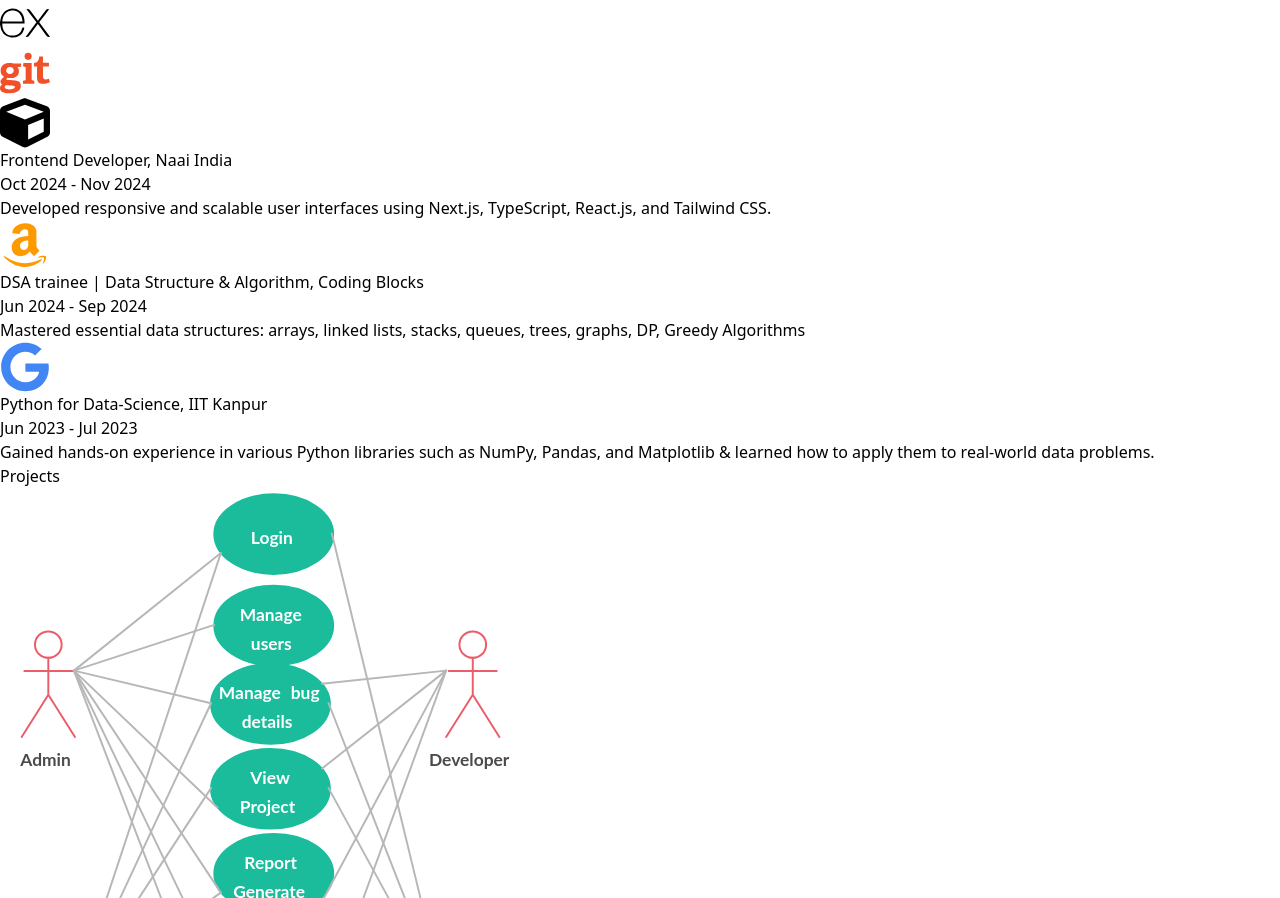
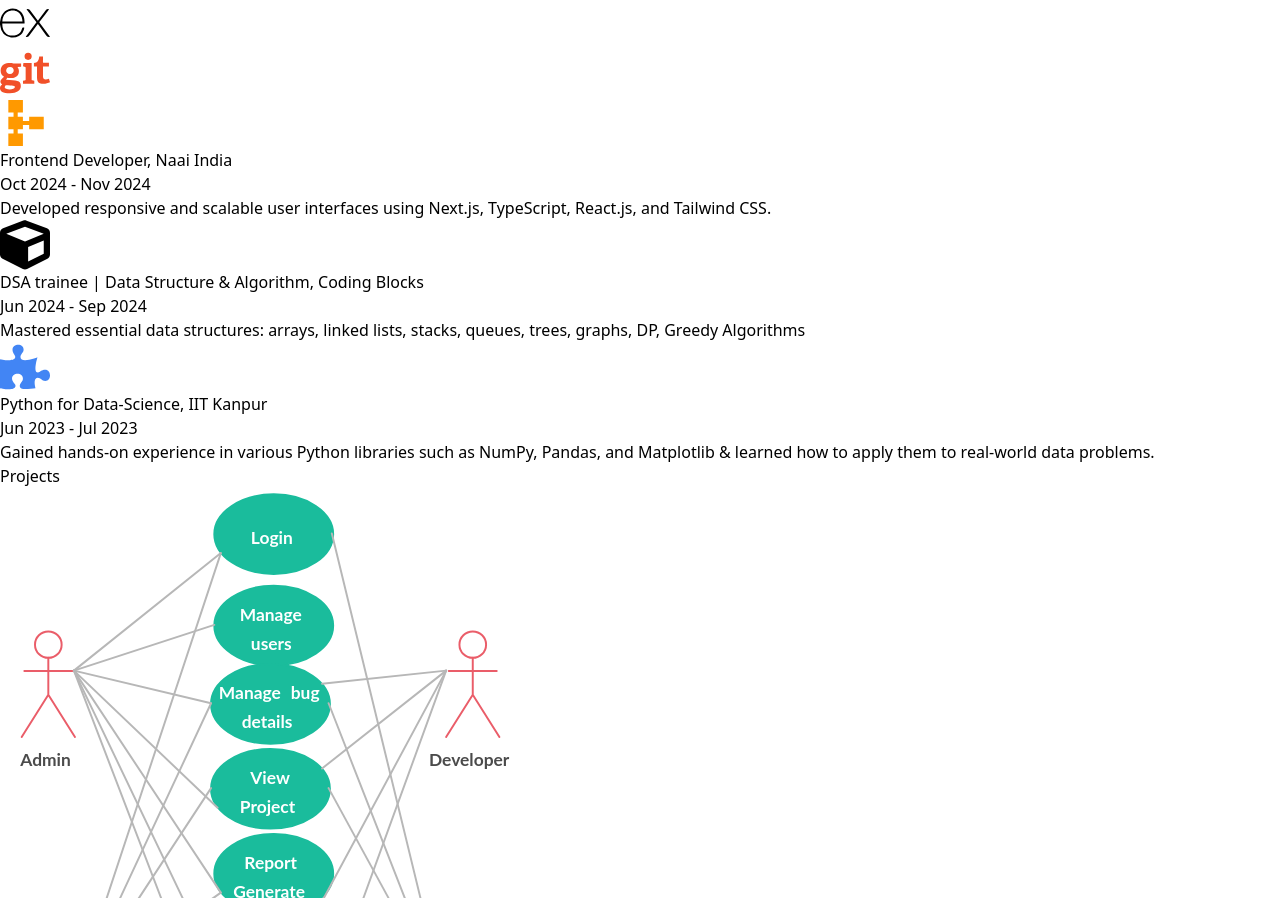
Before and after one commit to Adiihub/Adii_Pfl, a React (Vite) app: page / in a window 1280 px wide. Shown: the part 4054-4952 px from the top of the page. Built offline with nearby package versions, Linux system fonts and the light colour scheme.

Commit message:
Context-API

```diff
--- a/src/components/Experience/Experience.jsx
+++ b/src/components/Experience/Experience.jsx
@@ -3,12 +3,22 @@ import {
   FaHtml5,
   FaJs,
   FaReact,
-  FaGoogle,
-  FaAmazon,
   FaGit,
   FaNodeJs,
 } from "react-icons/fa";
-import { SiPython, SiNextdotjs, SiMysql, SiMongodb, SiC, SiRedux, SiTailwindcss, SiTypescript, SiExpress } from "react-icons/si";
+import { MdSchema } from "react-icons/md";
+import { FaPuzzlePiece } from "react-icons/fa";
+import {
+  SiPython,
+  SiNextdotjs,
+  SiMysql,
+  SiMongodb,
+  SiC,
+  SiRedux,
+  SiTailwindcss,
+  SiTypescript,
+  SiExpress,
+} from "react-icons/si";
 import { FaCube } from "react-icons/fa";
 
 const Experience = () => {
@@ -73,45 +83,54 @@ const Experience = () => {
 
         {/* Work Experience Section */}
         <div className="flex flex-col gap-8 w-full md:w-2/5">
-
           {/* Naai India */}
           <div className="flex gap-6 bg-gray-800 bg-opacity-50 shadow-lg rounded-lg p-6 items-center hover:scale-105 transition duration-300">
-            <FaCube color="#E5097k" size={50} />
+            <MdSchema color="#FF9900" size={50} />
             <div className="text-gray-300">
               <h2 className="text-xl font-semibold text-indigo-400">
                 Frontend Developer, Naai India
               </h2>
               <p className="text-sm font-light mb-3">Oct 2024 - Nov 2024</p>
               <ul className="list-disc list-inside">
-                <li>Developed responsive and scalable user interfaces using Next.js, TypeScript, React.js, and Tailwind CSS.</li>
+                <li>
+                  Developed responsive and scalable user interfaces using
+                  Next.js, TypeScript, React.js, and Tailwind CSS.
+                </li>
               </ul>
             </div>
           </div>
 
           {/* Coding Blocks */}
           <div className="flex gap-6 bg-gray-800 bg-opacity-50 shadow-lg rounded-lg p-6 items-center hover:scale-105 transition duration-300">
-            <FaAmazon color="#FF9900" size={50} />
+            <FaCube color="#E5097k" size={50} />
             <div className="text-gray-300">
               <h2 className="text-xl font-semibold text-indigo-400">
                 DSA trainee | Data Structure & Algorithm, Coding Blocks
               </h2>
               <p className="text-sm font-light mb-3">Jun 2024 - Sep 2024</p>
               <ul className="list-disc list-inside">
-                <li>Mastered essential data structures: arrays, linked lists, stacks, queues, trees, graphs, DP, Greedy Algorithms</li>
+                <li>
+                  Mastered essential data structures: arrays, linked lists,
+                  stacks, queues, trees, graphs, DP, Greedy Algorithms
+                </li>
               </ul>
             </div>
           </div>
 
           {/* IITK */}
           <div className="flex gap-6 bg-gray-800 bg-opacity-50 shadow-lg rounded-lg p-6 items-center hover:scale-105 transition duration-300">
-            <FaGoogle color="#4285F4" size={50} />
+            <FaPuzzlePiece color="#4285F4" size={50} />
             <div className="text-gray-300">
               <h2 className="text-xl font-semibold text-indigo-400">
                 Python for Data-Science, IIT Kanpur
               </h2>
               <p className="text-sm font-light mb-3">Jun 2023 - Jul 2023</p>
               <ul className="list-disc list-inside">
-                <li>Gained hands-on experience in various Python libraries such as NumPy, Pandas, and Matplotlib & learned how to apply them to real-world data problems.</li>
+                <li>
+                  Gained hands-on experience in various Python libraries such as
+                  NumPy, Pandas, and Matplotlib & learned how to apply them to
+                  real-world data problems.
+                </li>
               </ul>
             </div>
           </div>
```
